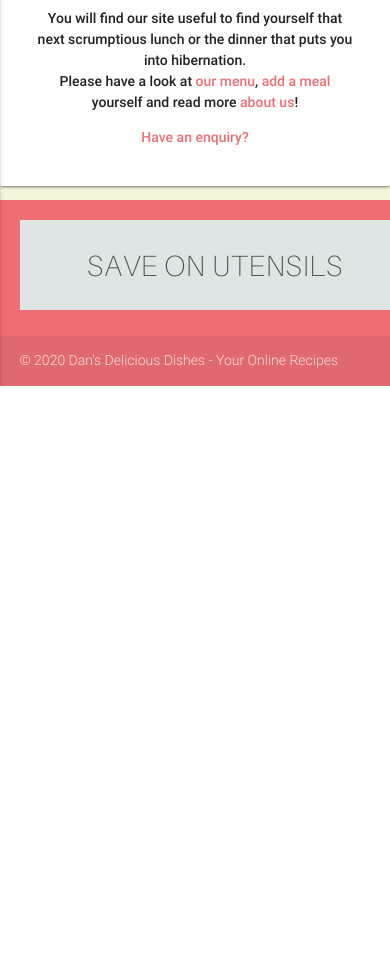
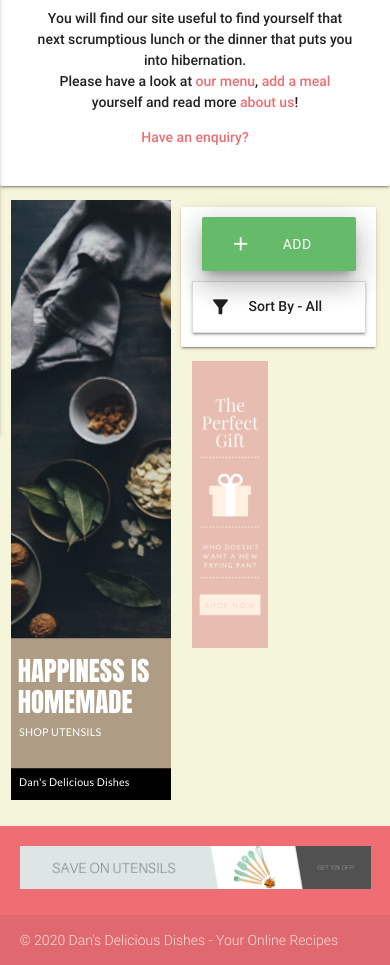
Before and after one commit to DanArmstrong124/cook-book, a Flask app: page / in a window 390 px wide; the page is wider, and only the part inside the window is pictured. Shown: the part 469-1434 px from the top of that part. Before the commit the page ends 855 px from the top of that part, so only its background shows below. Run offline with Flask 2, Linux system fonts and the light colour scheme; data that the repository does not hold is empty; some libraries are stand-ins or nearby versions.

Commit message:
Attempting to add more responsiveness

```diff
--- a/templates/main.html
+++ b/templates/main.html
@@ -44,7 +44,7 @@
           <div class="container">
             <div class="row">
               <div class="col s12 center">
-                    <a href="https://www.argos.co.uk/search/utensil/?clickOrigin=searchbar:home:term:utensil" target="_blank"><img src={{url_for('static', filename='images/leaderboardad.png')}}></a>
+                    <a href="https://www.argos.co.uk/search/utensil/?clickOrigin=searchbar:home:term:utensil" target="_blank"><img src={{url_for('static', filename='images/leaderboardad.png')}} class="responsive-img"></a>
               </div>
             </div>
           </div>
--- a/templates/meals.html
+++ b/templates/meals.html
@@ -13,7 +13,7 @@
         </strong>
     </div>
 </div>
-<div class="row dc-hide-small">
+<div class="row">
         <div class="col m3 center advert">
             <a href="https://www.argos.co.uk/search/spoon/?clickOrigin=searchbar:home:term:spoon" target="_blank"><img src={{url_for('static', filename='images/skyscrape1.png')}} class="responsive-img"></a>
         </div>
@@ -80,7 +80,7 @@
 </ul>
 </div>
         <div class="col s3 center advert">
-            <a href="https://www.argos.co.uk/search/frying-pan/?clickOrigin=searchbar:search:term:frying+pan" target="_blank"><img src={{url_for('static', filename='images/skyscrape2.png')}}></a>
+            <a href="https://www.argos.co.uk/search/frying-pan/?clickOrigin=searchbar:search:term:frying+pan" target="_blank"><img src={{url_for('static', filename='images/skyscrape2.png')}} class="responsive-img"></a>
         </div>
 </div>
 
```
